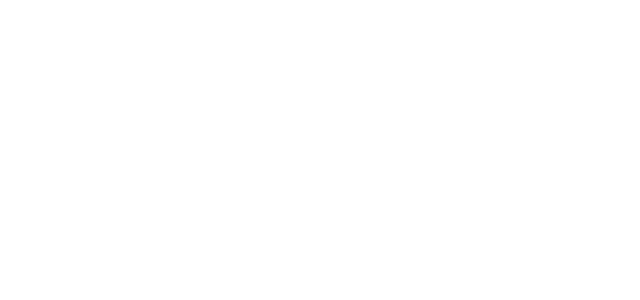
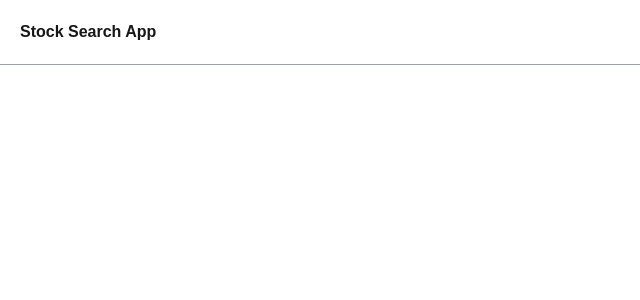
Before and after one commit to JozsefMezosi/stock-search-app, a Next.js app: page / in a window 1280 px wide. Shown: the top 300 px of the page, without its empty margins (0-640 px from the left). Built offline with nearby package versions, Linux system fonts and the light colour scheme.

Commit message:
add navbar to layout

```diff
--- a/src/app/layout.tsx
+++ b/src/app/layout.tsx
@@ -1,6 +1,7 @@
 import type { Metadata } from "next";
 import { Geist, Geist_Mono } from "next/font/google";
 import "./globals.css";
+import { Navbar } from "@/components/navbar/navbar";
 
 const geistSans = Geist({
   variable: "--font-geist-sans",
@@ -24,7 +25,10 @@
 }>) {
   return (
     <html lang="en">
-      <body className={`${geistSans.variable} ${geistMono.variable} antialiased`}>{children}</body>
+      <body className={`${geistSans.variable} ${geistMono.variable} antialiased`}>
+        <Navbar />
+        <main className="pt-14">{children}</main>
+      </body>
     </html>
   );
 }
--- /dev/null
+++ b/src/components/navbar/navbar.tsx
@@ -0,0 +1,11 @@
+import Link from "next/link";
+
+export const Navbar = () => {
+  return (
+    <header className="p-5 border-b border-gray-400">
+      <Link href="/" className="font-semibold">
+        <h1> Stock Search App</h1>
+      </Link>
+    </header>
+  );
+};
```
